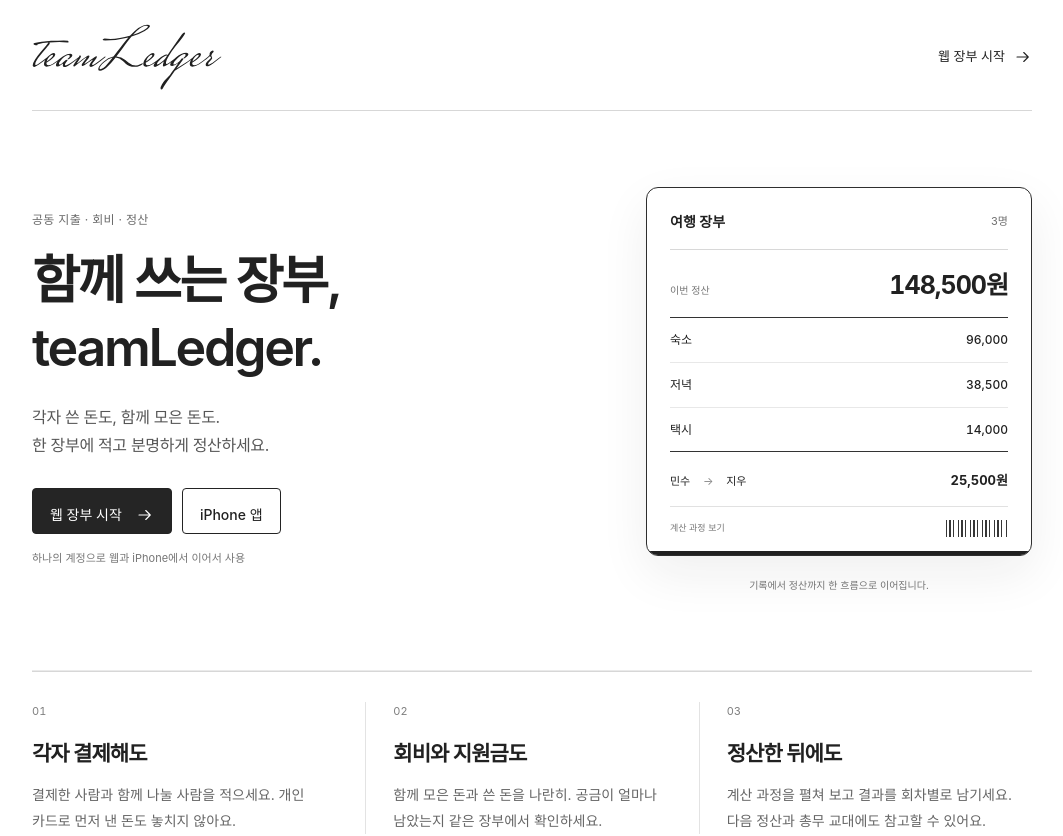
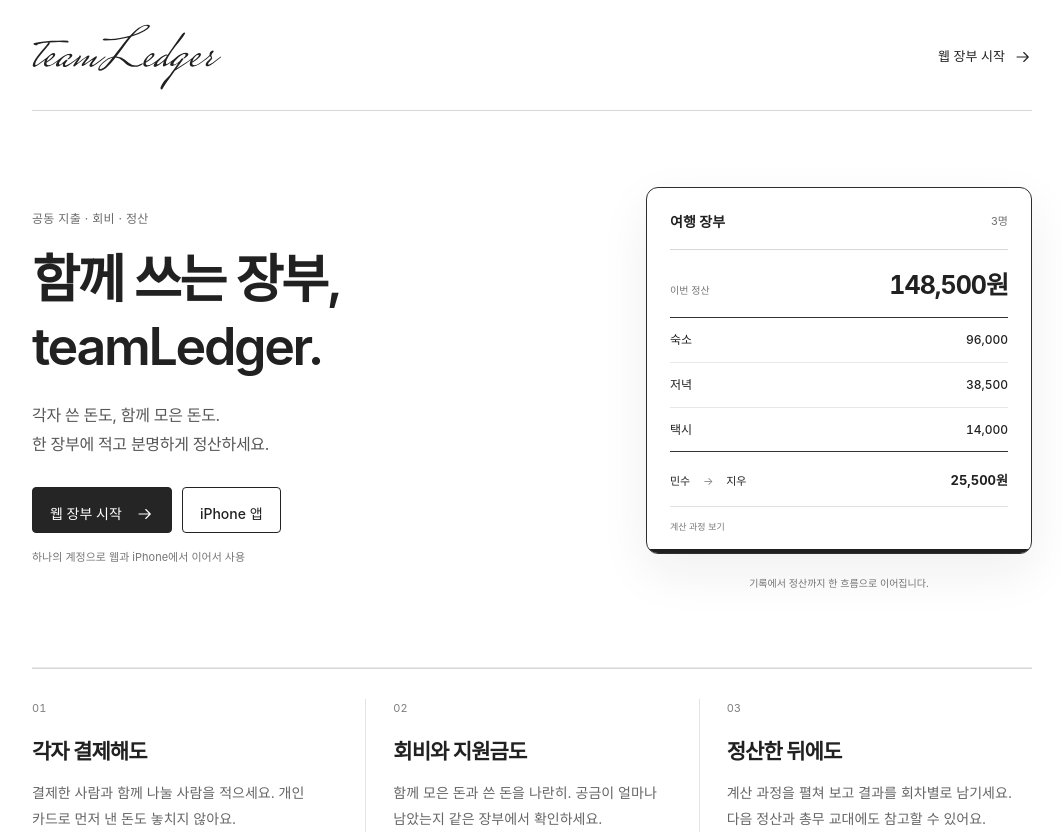
Before and after one commit to kwanu01/Ledger, a Next.js app: page /teamledger in a window 1280 px wide. Shown: the top 836 px of the page, without its empty margins (108-1171 px from the left). Built offline with nearby package versions, Linux system fonts and the light colour scheme; no server answers; a web font is replaced by a local one.

Commit message:
Remove remaining barcode motif

```diff
--- a/app/teamledger/marketing.module.css
+++ b/app/teamledger/marketing.module.css
@@ -78,7 +78,6 @@
 .appSettle i { color: #888; font-style: normal; text-align: center; }
 .appSettle strong { justify-self: end; font-size: 13px; font-variant-numeric: tabular-nums; }
 .appFoot { display: flex; justify-content: space-between; align-items: center; gap: 12px; padding-top: 13px; border-top: 1px solid #e1e1e1; font-size: 9px; color: #777; }
-.barcode { width: 62px; height: 17px; background: repeating-linear-gradient(90deg, #363636 0 1px, transparent 1px 3px, #363636 3px 5px, transparent 5px 7px, #363636 7px 8px, transparent 8px 12px); }
 .preview figcaption { color: #777777; font-size: 10px; text-align: center; margin-top: 21px; }
 
 .features { display: grid; grid-template-columns: repeat(3, minmax(0, 1fr)); border-block: 1px solid #d7d7d7; padding-block: 30px; }
--- a/app/teamledger/page.tsx
+++ b/app/teamledger/page.tsx
@@ -64,7 +64,7 @@
             <div className={styles.appSettle}>
               <span>민수</span><i aria-hidden="true">→</i><span>지우</span><strong>25,500원</strong>
             </div>
-            <div className={styles.appFoot}><span>계산 과정 보기</span><span className={styles.barcode} aria-hidden="true" /></div>
+            <div className={styles.appFoot}><span>계산 과정 보기</span></div>
           </div>
           <figcaption>기록에서 정산까지 한 흐름으로 이어집니다.</figcaption>
         </figure>
```
